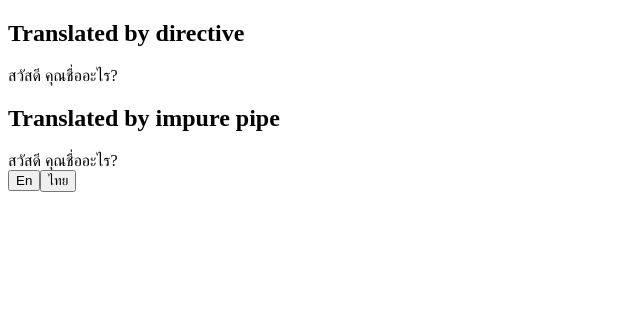
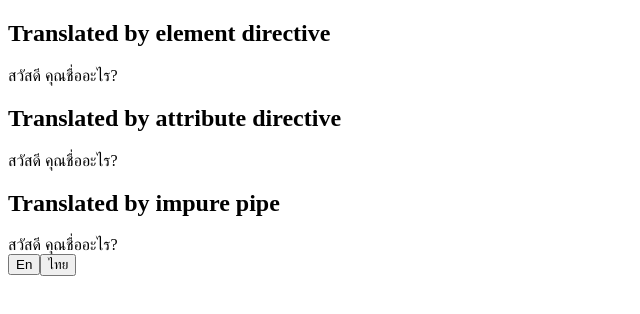
Before and after one commit to chonla/ng-multilingual-revisited, an Angular app: page / in a window 1280 px wide. Shown: the top 314 px of the page, without its empty margins (0-640 px from the left). Built offline with nearby package versions, Linux system fonts and the light colour scheme.

Commit message:
Add some test

```diff
--- a/src/app/app.component.html
+++ b/src/app/app.component.html
@@ -1,6 +1,8 @@
 <div>
-  <h2>Translated by directive</h2>
+  <h2>Translated by element directive</h2>
   <translate>hello</translate>&nbsp;<translate>what_is_your_name</translate>
+  <h2>Translated by attribute directive</h2>
+  <span translate>hello</span>&nbsp;<span translate>what_is_your_name</span>
   <h2>Translated by impure pipe</h2>
   {{ 'hello' | translate }} {{ 'what_is_your_name' | translate }}
   <br>
--- a/src/app/directives/translate.directive.ts
+++ b/src/app/directives/translate.directive.ts
@@ -3,7 +3,7 @@ import { TranslationService } from '../services/translation.service';
 import { Subscription } from 'rxjs';
 
 @Directive({
-  selector: 'translate'
+  selector: 'translate, [translate]'
 })
 export class TranslateDirective implements OnInit, OnDestroy {
   private translationChanged$: Subscription;
```
Also changed, not shown: 2 other files (tests, documents, lock files or other folders).
